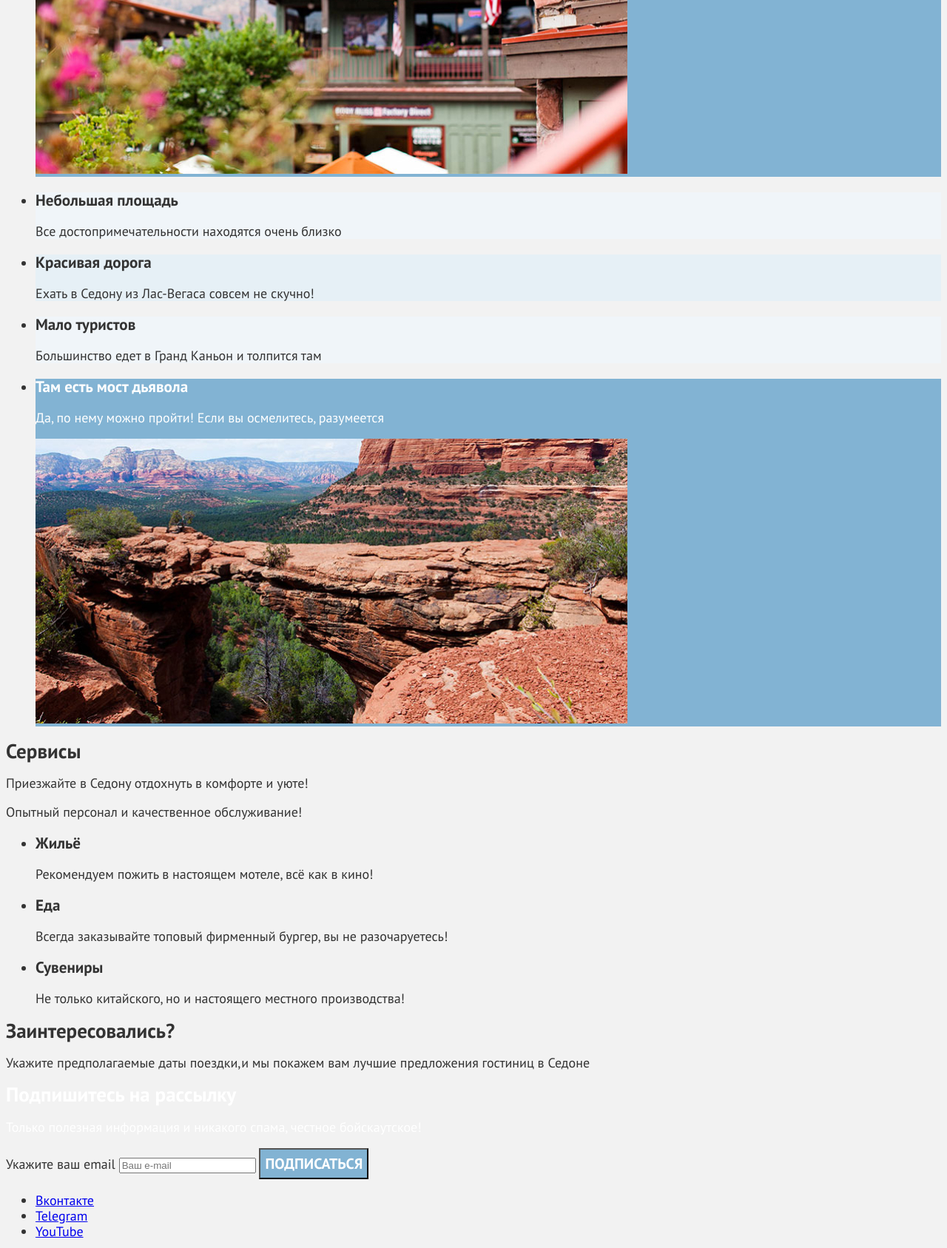
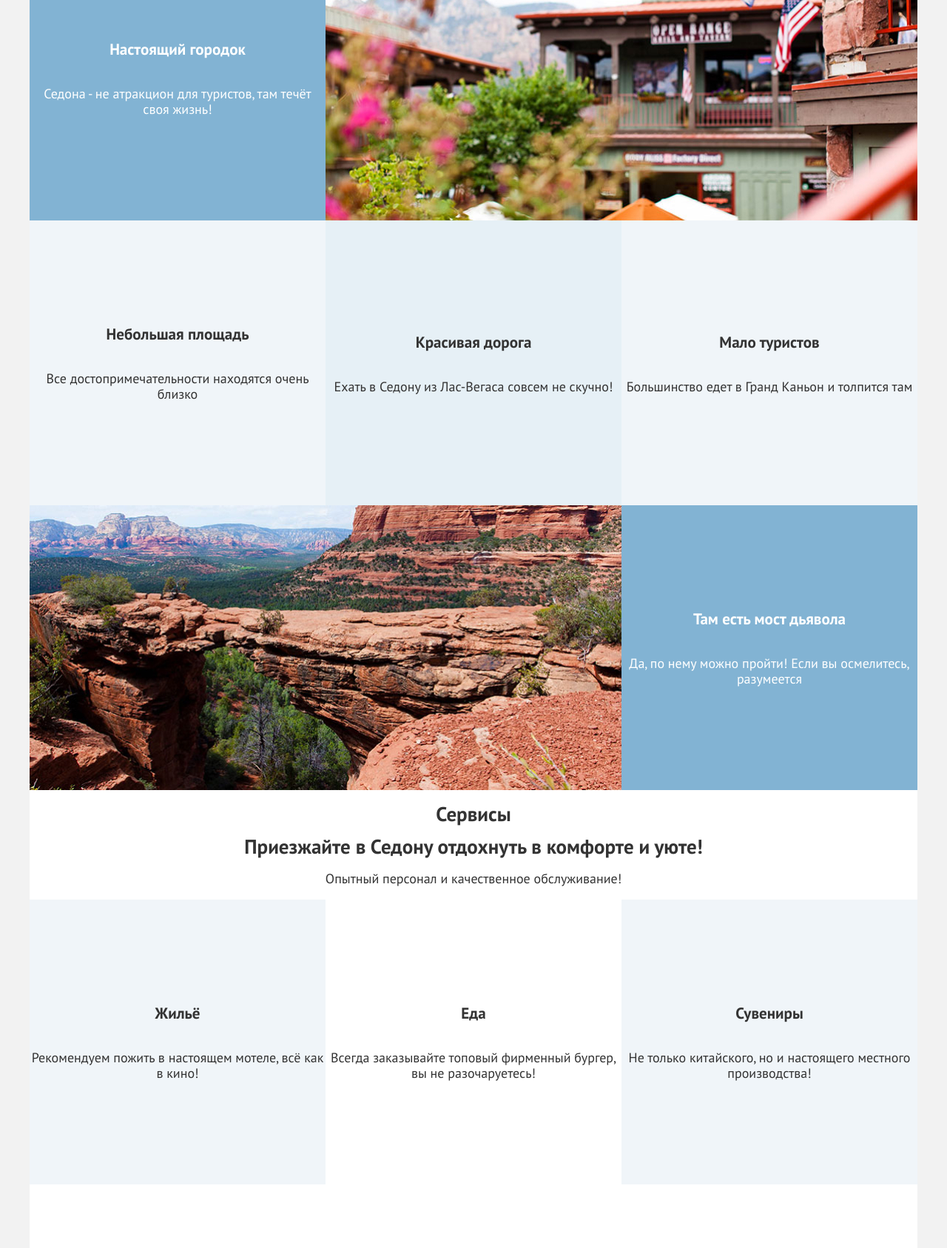
Before and after one commit to htmlacademy-htmlcss/2470407-sedona-39, a plain HTML site: page index.html in a window 1280 px wide. Shown: the part 727-2414 px from the top of the page at 74% size. Drawn offline with Linux system fonts and the light colour scheme.

Commit message:
Update 5

```diff
--- a/index.html
+++ b/index.html
@@ -7,11 +7,14 @@
   </head>
 
   <body>
+
+  <div class="page-container">
     <header class="main-header">
+
+      <nav class="navigation">
         <a class="navigation-logo" href="index.html" aria-current="page">
           <img class="page-header_logo" src="images/logo.svg" width="140" height="70" alt="Логотип сайта города Седона">
       </a>
-      <nav class="navigation">
         <ul class="navigation-list">
           <li class="navigation-item">
             <a class="navigation-link" href="index.html" aria-current="page">Главная</a>
@@ -57,14 +60,18 @@
 
       <section class="advantages">
         <h2 class="visually-hidden">Преимущества</h2>
-        <p class="advantages-head">Седона небольшой городок в Аризоне, заслуживающий большего!</p>
+        <h2 class="advantages-head">Седона небольшой городок в Аризоне, заслуживающий большего!</h2>
         <p class="advantages-reason">Расссмотрим причины, почему Седона круче, чем Гранд-Каньон!</p>
           <ul class="advantages-list">
             <li class="advantages-item">
               <h3 class="advantages-title white">Настоящий городок</h3>
               <p class="advantages-description white">Седона - не атракцион для туристов, там течёт своя жизнь!</p>
+            </li>
+            <li class="advantages-item">
               <img class="advantages-photo1" src="images/photo-1.jpg" width="800" height="385" alt="Город с флагами">
             </li>
+          </ul>
+          <ul class="advantages-list">
             <li class="advantages-item advantages-light">
               <h3 class="advantages-title">Небольшая площадь</h3>
               <p class="advantages-description">Все достопримечательности находятся очень близко</p>
@@ -77,20 +84,26 @@
               <h3 class="advantages-title">Мало туристов</h3>
               <p class="advantages-description">Большинство едет в Гранд Каньон и толпится там</p>
             </li>
+          </ul>
+          <ul class="advantages-list">
+            <li class="advantages-item">
+              <img class="advantages-photo2" src="images/photo-2.jpg" width="800" height="385" alt="Каньон с мостом">
+            </li>
+            <li class="advantages-item advantages-transparent"></li>
             <li class="advantages-item">
               <h3 class="advantages-title white">Там есть мост дьявола</h3>
               <p class="advantages-description white">Да, по нему можно пройти! Если вы осмелитесь, разумеется</p>
-              <img class="advantages-photo2" src="images/photo-2.jpg" width="800" height="385" alt="Каньон с мостом">
             </li>
           </ul>
+
       </section>
 
       <section class="services">
         <h2 class="visually-hidden">Сервисы</h2>
-        <p class="services-head">Приезжайте в Седону отдохнуть в комфорте и уюте!</p>
+        <h2 class="services-head">Приезжайте в Седону отдохнуть в комфорте и уюте!</h2>
         <p class="services-reason">Опытный персонал и качественное обслуживание!</p>
           <ul class="services-list">
-            <li class="services-item">
+            <li class="services-item services-light">
               <h3 class="services-title">Жильё</h3>
               <p class="services-description">Рекомендуем пожить в настоящем мотеле, всё как в кино!</p>
             </li>
@@ -98,7 +111,7 @@
               <h3 class="services-title">Еда</h3>
               <p class="services-description">Всегда заказывайте топовый фирменный бургер, вы не разочаруетесь!</p>
             </li>
-            <li class="services-item">
+            <li class="services-item services-light">
               <h3 class="services-title">Сувениры</h3>
               <p class="services-description">Не только китайского,
                 но и настоящего местного производства!</p>
@@ -107,23 +120,36 @@
       </section>
 
       <section class="interest">
-        <h2 class="visually-hidden">Заинтересовались?</h2>
+        <ul class="interest-list">
+          <li class="interest-item">
+            <h2 class="interest-title">Заинтересовались?</h2>
             <p class="interest-reason">Укажите предполагаемые даты поездки,и мы покажем вам лучшие предложения гостиниц в Седоне</p>
+           </li>
+        </ul>
       </section>
 
-      <section class="subscribe">
-        <h2 class="visually-hidden white">Подпишитесь на рассылку</h2>
+      <section class="subscribe subscribe-main">
+        <ul class="subscribe-list">
+          <li class="subscribe-item">
+            <h2 class="subscribe-title white">Подпишитесь на рассылку</h2>
             <p class="subscribe-reason white">Только полезная информация и никакого спама, честное бойскаутское!</p>
+          </li>
+        </ul>
+        <ul class="subscribe-list">
+          <li class="subscribe-item">
             <form class="subscribe-form" action="https://echo.htmlacademy.ru" method="post">
-          <label class="visually-hidden" for="subscribe-email">Укажите ваш email</label>
+              <label class="visually-hidden" for="subscribe-email"></label>
               <input type="text" id="subscribe-email" name="user_email" placeholder="Ваш e-mail"></input>
               <button class="subscribe-button" type="submit"> Подписаться</button>
             </form>
+          </li>
+        </ul>
       </section>
 
     </main>
 
     <footer class="main-footer">
+      <div class="footer-container">
       <ul class="social">
         <li class="social-item">
           <a class="social-link" href="https://vk.com/htmlacademy">
@@ -151,6 +177,8 @@
       <a class="academy-link" href="https://htmlacademy.ru">
         <img class="academy-logo" src="images/logo_htmlacademy.svg" width="115" height="33" alt="Логотип HTML академии. Перейти на сайт HTML академии.">
       </a>
+      </div>
     </footer>
+    </div>
   </body>
 </html>
--- a/styles/styles.css
+++ b/styles/styles.css
@@ -13,7 +13,16 @@
     font-display: swap;
 }
 
+html {
+    height: 100%;
+}
+
+.page-main {
+    display: flex;
+  }
+
 body {
+    margin: 0;
     font-family: "PT Sans", sans-serif;
     font-size: 18px;
     line-height: 21px;
@@ -21,6 +30,9 @@ body {
     font-weight: 400;
     color: #333333;
     background-color: #f2f2f2;
+    display: flex;
+    flex-direction: column;
+    min-height: 100%;
 }
 
 .navigation-link {
@@ -39,23 +51,11 @@ body {
     background-position: left bottom, left top;
 }
 
-.subscribe {
+.subscribe-main {
     background-image: url("../images/subscribe.png");
     background-size: cover;
     background-repeat: no-repeat;
     background-position: left top;
-}
-
-.advantages-item {
-    background-color: #82b3d3;
-}
-
-.advantages-light {
-    background-color: #F0F5F9;
-}
-
-.advantages-light-2 {
-    background-color: #E6F0F6;
 }
 
 .hotels-filter {
@@ -134,3 +134,154 @@ body {
     text-align: center;
     color: #000000;
 }
+
+.page-container {
+    margin: 0 auto;
+    width: 1200px;
+    background-color: #ffffff;
+   }
+
+.navigation {
+    display: flex;
+    width: 1200;
+    margin: 0 auto;
+}
+
+.navigation-list {
+    margin: 0;
+    padding: 100;
+    width: 500;
+}
+
+.navigation-user {
+    max-width: 200px;
+    margin-left: auto;
+}
+
+.page-header-logo {
+    display: block;
+    margin: 0 auto;
+}
+
+/* advantages */
+.advantages {
+    text-align: center;
+}
+.advantages-list {
+    display: flex;
+    margin: 0;
+    padding: 0;
+    text-align: center;
+}
+.advantages-item {
+    display: grid;
+    width: 400px;
+    height: 385px;
+    background-color: #82b3d3;
+    text-align: center;
+}
+.advantages-light {
+    background-color: #F0F5F9;
+}
+.advantages-light-2 {
+    background-color: #E6F0F6;
+}
+.advantages-transparent {
+    background-color: transparent;
+}
+.advantages-title {
+    display: grid;
+    text-align: center;
+    align-items: end;
+}
+/*services*/
+.services {
+    text-align: center;
+}
+.services-list  {
+    display: flex;
+    justify-content: space-between;
+    margin: 0;
+    padding: 0;
+    text-align: center;
+  }
+.services-item  {
+    display: grid;
+    width: 400px;
+    height: 385px;
+}
+
+.services-light {
+    background-color: #F0F5F9;
+}
+.services-title {
+    display: grid;
+    text-align: center;
+    align-items: end;
+}
+/* interest */
+.interest {
+    text-align: center;
+}
+.interest-list  {
+    display: flex;
+    justify-content: space-between;
+    margin: 0;
+    padding: 0;
+    text-align: center;
+  }
+.interest-item  {
+    display: grid;
+    width: 1200px;
+    height: 406px;
+}
+.interest-title {
+    display: grid;
+    text-align: center;
+    align-items: end;
+}
+/* subscribe */
+.subscribe {
+    text-align: center;
+}
+.subscribe-list  {
+    display: flex;
+    justify-content: space-between;
+    margin: 0;
+    padding: 0;
+    text-align: center;
+  }
+.subscribe-item  {
+    display: grid;
+    width: 1200px;
+    height: 207px;
+}
+.subscribe-title {
+    display: grid;
+    text-align: center;
+    align-items: end;
+}
+/* footer */
+.main-footer  {
+    display: flex;
+    justify-content: space-between;
+    width: 1200px;
+    height: 120px;
+    text-align: center;
+    align-items: center;
+}
+.footer-container  {
+    margin: 70px;
+    display: flex;
+    justify-content: space-between;
+    width: 1060px;
+    height: 70px;
+    text-align: center;
+    align-items: center;
+}
+.social  {
+    display: flex;
+    justify-content: space-between;
+    width: 200px;
+    height: 50px;
+}
```
Also changed, not shown: catalog.html (+2 -0 lines). Lines whose indentation alone changed are shown as unchanged.
